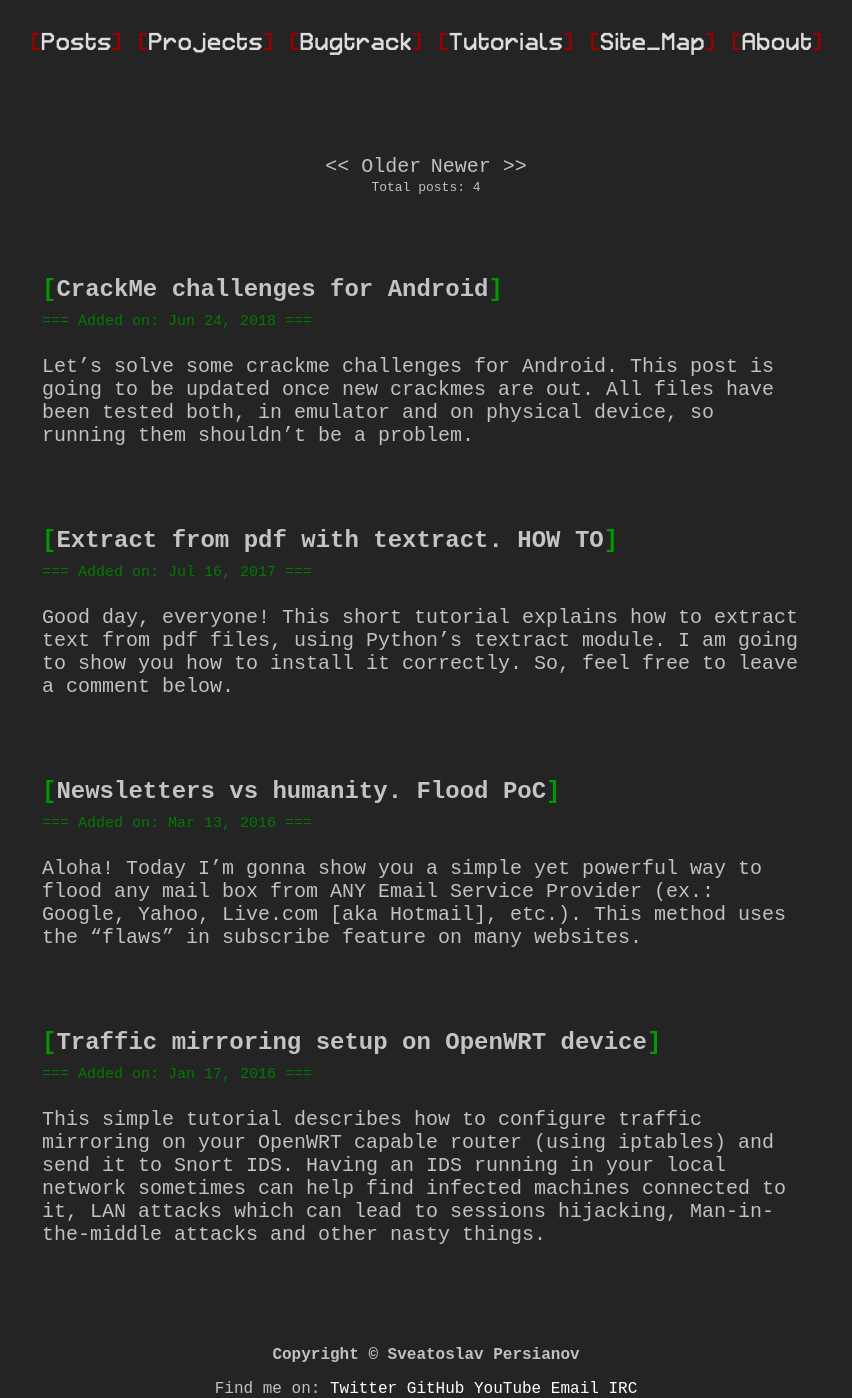
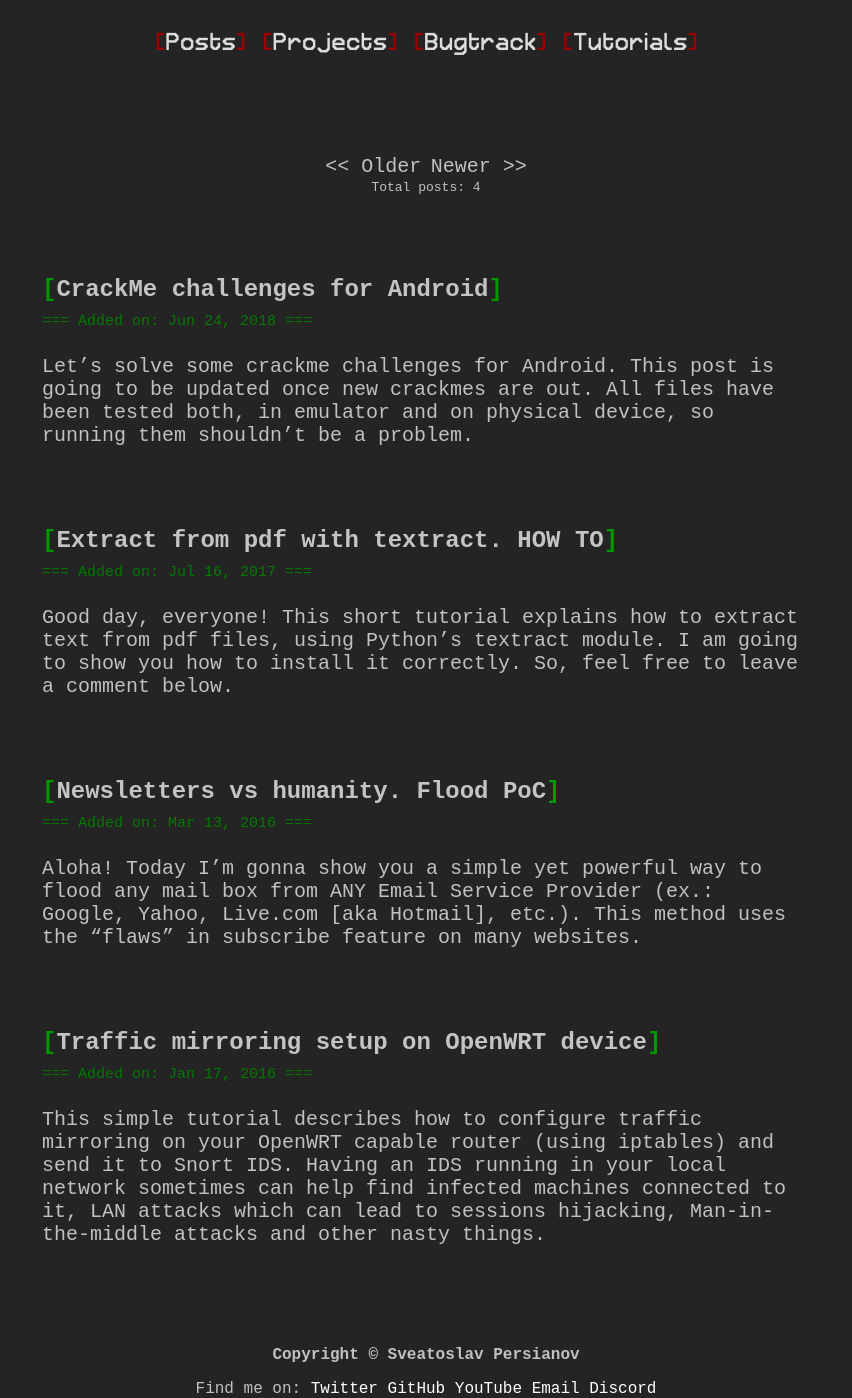
Before and after one commit to num1r0/num1r0.github.io, a Jekyll site: the page built from index.html, in a window 1280 px wide, cut to the strip 164-1562 px from the top of the page. Shown: the whole strip, without its empty margins (214-1066 px from the left). Built offline with Jekyll 4.4.1, drawn with Linux system fonts in a browser that asks for light colours; the list of posts is cut into pages by our own code.

Commit message:
updated links and top navigation

```diff
--- a/_layouts/default.html
+++ b/_layouts/default.html
@@ -11,11 +11,9 @@
 
     <div class="top_nav">
         <a href="/"><span class="red">[</span>Posts<span class="red">]</span></a>
-        <a href="./projects"><span class="red">[</span>Projects<span class="red">]</span></a>
-        <a href="./bugtrack"><span class="red">[</span>Bugtrack<span class="red">]</span></a>
-        <a href="./tutorials"><span class="red">[</span>Tutorials<span class="red">]</span></a>
-        <a href="./site_map"><span class="red">[</span>Site_Map<span class="red">]</span></a>
-        <a href="./about"><span class="red">[</span>About<span class="red">]</span></a>
+        <a href="#./projects"><span class="red">[</span>Projects<span class="red">]</span></a>
+        <a href="#./bugtrack"><span class="red">[</span>Bugtrack<span class="red">]</span></a>
+        <a href="#./tutorials"><span class="red">[</span>Tutorials<span class="red">]</span></a>
     </div>
 
     {{content}}
@@ -24,11 +22,11 @@
         <div>
             <p><strong>Copyright &copy Sveatoslav Persianov</strong></p>
             <p>Find me on:
-                <a href="https://twitter.com">Twitter</a>
-                <a href="https://github.com">GitHub</a>
-                <a href="https://youtube.com">YouTube</a>
-                <a href="mailto:a@a.com">Email</a>
-                <a href="irc://a">IRC</a>
+                <a href="https://twitter.com/num1r0">Twitter</a>
+                <a href="https://github.com/num1r0">GitHub</a>
+                <a href="https://www.youtube.com/channel/UCn9NOhHKQMM_M_RFLc7ztMg">YouTube</a>
+                <a href="#">Email</a>
+                <a href="https://discord.gg/GcwHjqR">Discord</a>
             </p>
         </div>
     </footer>
--- a/index.html
+++ b/index.html
@@ -1,4 +1,4 @@
 ---
-title: Main Page
+title: Posts
 layout: home
 ---
```
